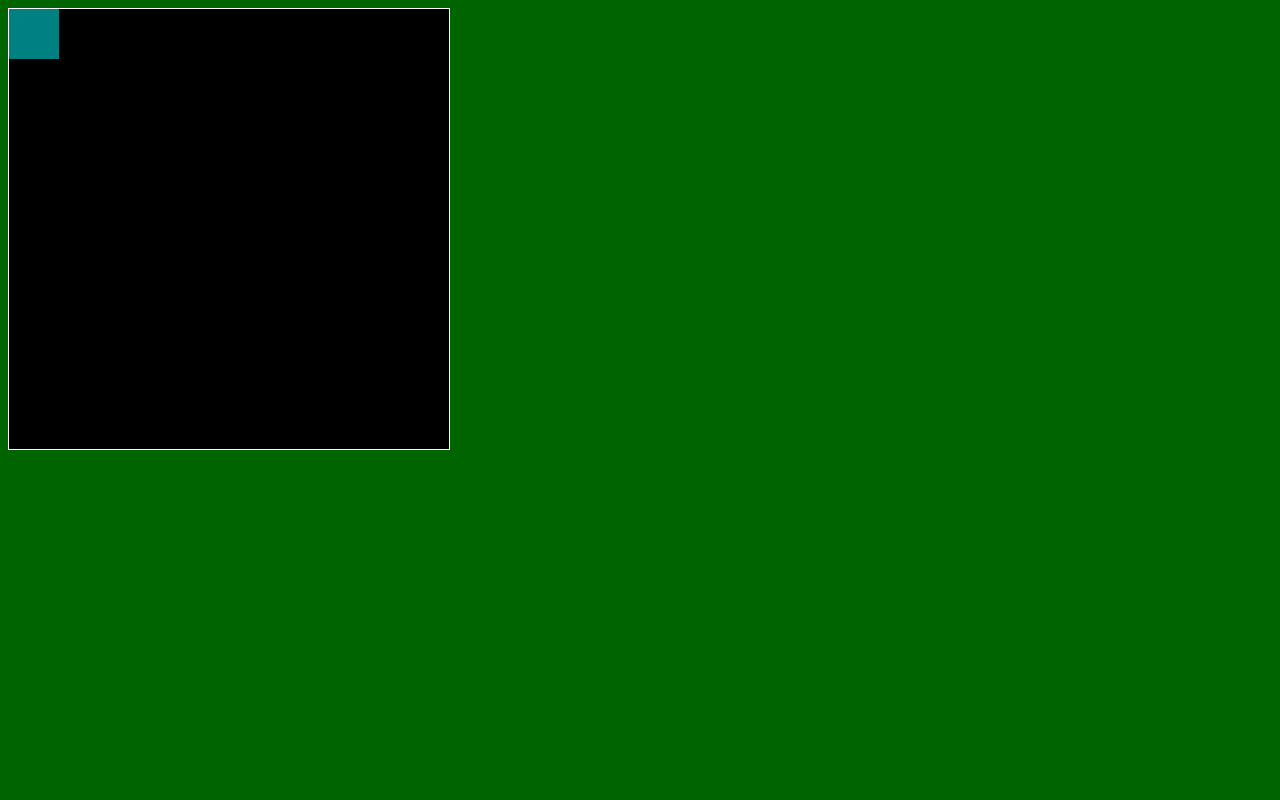
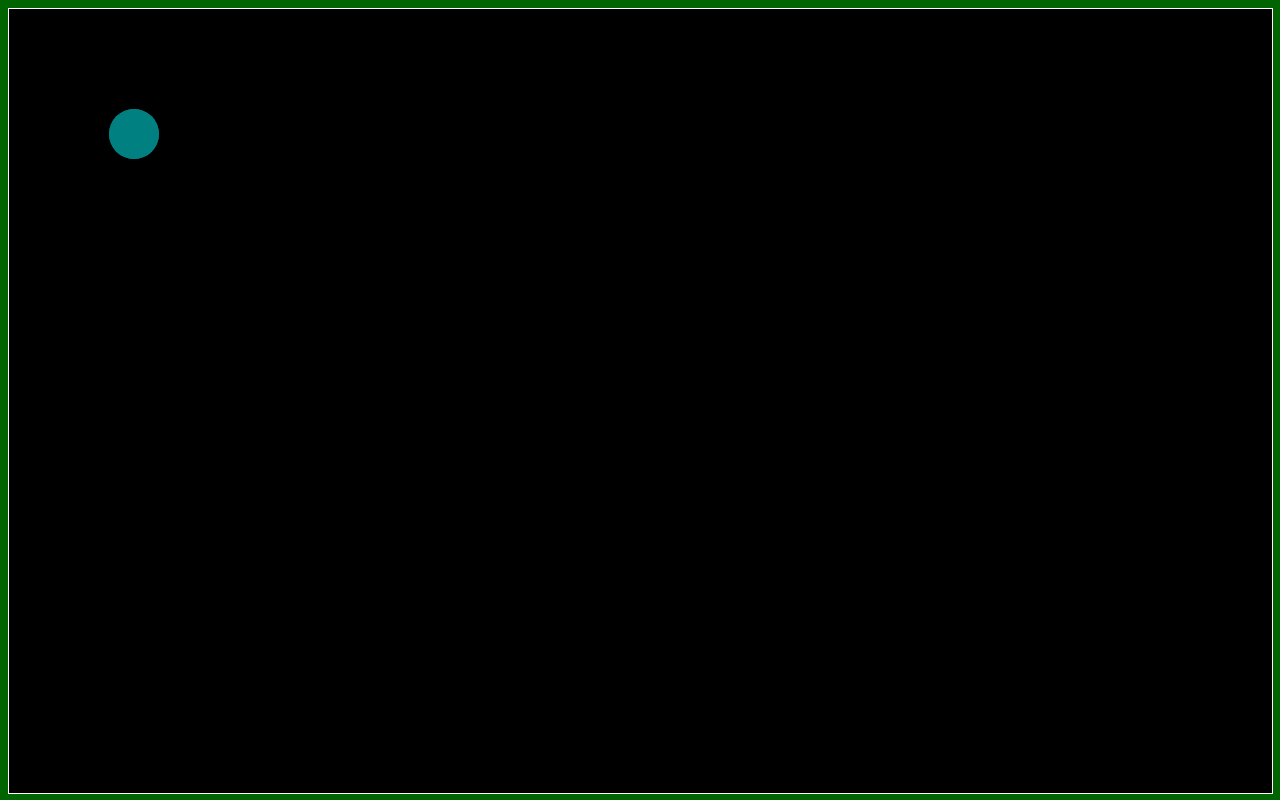
Before and after one commit to IlovePi314/IlovePi314.github.io, a plain HTML site: page asd-projects/walker/index.html in a window 1280 px wide. Drawn offline with Linux system fonts and the light colour scheme.

Commit message:
fix image

```diff
--- a/asd-projects/image-filtering/index.css
+++ b/asd-projects/image-filtering/index.css
@@ -1,10 +1,28 @@
 .square {
-    width: 20px;
-    height: 20px;
-    position: absolute;
+  width: 20px;
+  height: 20px;
+  position: absolute;
 }
 
 body > div {
-    position: relative;
-    height: 200px;
+  position: relative;
 }
+
+#button-box {
+  position: relative;
+  top: 350px;
+}
+
+button {
+  width: 120px;
+  padding: 5px;
+  margin-left: 12px;
+}
+
+#apply {
+  background: green;
+}
+
+#reset {
+  background: red;
+}
--- a/asd-projects/walker/index.css
+++ b/asd-projects/walker/index.css
@@ -4,18 +4,19 @@ body {
 }
 
 #board {
-  width: 440px;
-  height: 440px;
+  width: 100px;
+  height: 100px;
   border: 1px solid white;
   background-color: black;
-  position: relative;
+  position: absolute;
 }
 
-#gameItem {
+.walker {
   background-color: teal;
   width: 50px;
   height: 50px;
+  border-radius: 50px;
   position: absolute;
-/*   left: 100px; */  /* Uncomment if you want to set a "starting" position */
-/*   top: 100px;  */  /* Uncomment if you want to set a "starting" position */
+   left: 100px;   /* Starting position of player  */
+   top: 100px;   /* Starting position of player  */
 }
--- a/asd-projects/walker/index.html
+++ b/asd-projects/walker/index.html
@@ -10,9 +10,16 @@
     <script src="index.js"></script>
   </head>
 
-  <body>
+  <body class="board">
     <div id='board'>
-      <div id='gameItem'></div>
+      <div class='walker'></div>
+      <div class='walker'></div>
     </div>
+    <div id="info" style="width:50px; height:40px; top:1000px; color:white;"></div>
   </body>
+   <!--Using Jquery to change board size depending on window size of when its loaded-->
+   <script>
+    $("#board").css("width", $(".board").width() - 1);
+    $("#board").css("height", $(window).height() - 16);
+  </script>
 </html>
--- a/asd-projects/walker/index.js
+++ b/asd-projects/walker/index.js
@@ -10,13 +10,28 @@ function runProgram(){
   // Constant Variables
   var FRAME_RATE = 60;
   var FRAMES_PER_SECOND_INTERVAL = 1000 / FRAME_RATE;
+  var boardHeight = $(".board").width() - 1;
+  var boardWidth = $(window).height() - 16;
+  var key = {
+    "DOWN": 40,
+    "UP": 38,
+    "LEFT": 37,
+    "RIGHT": 39,
+    "W": 87,
+    "A": 65,
+    "S": 83,
+    "D": 68
+  }
 
-  // Game Item Objects
+
+
+  $("#info").text(`${boardHeight} ${boardWidth}`)
+  // Game Item Objects    remember to add an id for player 1 and player 2
 
 
   // one-time setup
   var interval = setInterval(newFrame, FRAMES_PER_SECOND_INTERVAL);   // execute newFrame every 0.0166 seconds (60 Frames per second)
-  $(document).on('eventType', handleEvent);                           // change 'eventType' to the type of event you want to handle
+  $(document).on('keydown', handleKeyDown);                           // change 'eventType' to the type of event you want to handle
 
   ////////////////////////////////////////////////////////////////////////////////
   ///////////////////////// CORE LOGIC ///////////////////////////////////////////
@@ -34,9 +49,19 @@ function runProgram(){
   /*
   Called in response to events.
   */
-  function handleEvent(event) {
+  function handleKeyDown(event) {
+    if (event.which === key.DOWN) {
+      console.log("down pressed")
+    }
+    console.log(event)
+  }
 
-  }
+
+
+
+
+
+
 
   ////////////////////////////////////////////////////////////////////////////////
   ////////////////////////// HELPER FUNCTIONS ////////////////////////////////////
```
Also changed, not shown: asd-projects/image-filtering/image.js (+23 -1 lines), asd-projects/image-filtering/index.html (+11 -9 lines), asd-projects/image-filtering/index.js (+23 -8 lines), asd-projects/image-filtering/README.md.
